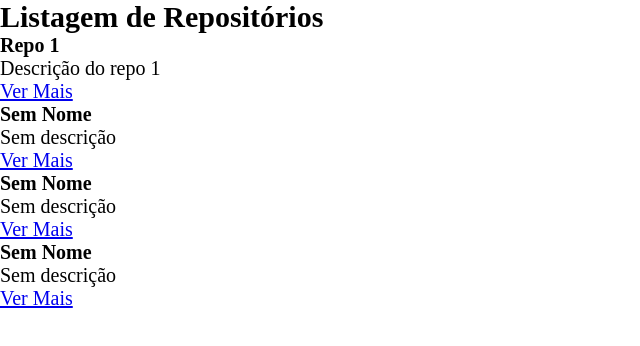
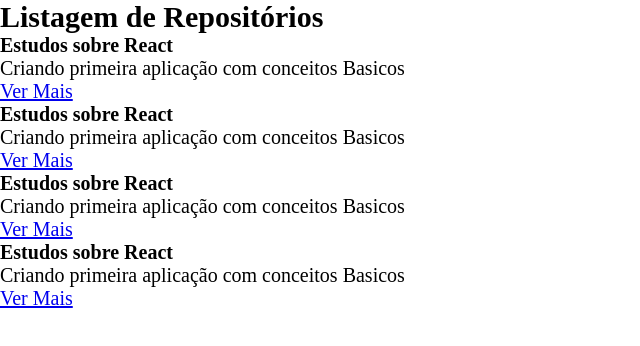
Before and after one commit to devhijazi/01-github-explorer, a React app: page / in a window 1280 px wide. Shown: the top 346 px of the page, without its empty margins (0-640 px from the left). Built offline with nearby package versions, Linux system fonts and the light colour scheme.

Commit message:
concept of multiple props in dad component to children component

```diff
--- a/src/components/RepositoryItem.jsx
+++ b/src/components/RepositoryItem.jsx
@@ -1,9 +1,9 @@
 export function RepositoryItem(props){
   return(
     <li>
-      <strong>{props.title ?? 'Sem Nome'}</strong>
-      <p>{props.description ?? 'Sem descrição'}</p>
-      <a href="#">Ver Mais</a>
+      <strong>{props.repositoryProps.name ?? 'Sem Nome'}</strong>
+      <p>{props.repositoryProps.description ?? 'Sem descrição'}</p>
+      <a href={props.repositoryProps.link}>Ver Mais</a>
     </li>
   )
 }
--- a/src/components/RepositoryList.jsx
+++ b/src/components/RepositoryList.jsx
@@ -1,14 +1,22 @@
 import { RepositoryItem } from "./RepositoryItem";
+
+
+const repositoryProps = {
+    name: "Estudos sobre React",
+    description:'Criando primeira aplicação com conceitos Basicos',
+    link:"www.reactools.hitechline.com.br"
+}
+
 
 export function RepositoryList () {
   return (
     <section className="repository-list">
       <h1>Listagem de Repositórios</h1>
       <ul>
-        <RepositoryItem title="Repo 1" description="Descrição do repo 1"/>
-        <RepositoryItem/>
-        <RepositoryItem/>
-        <RepositoryItem/>
+        <RepositoryItem repositoryProps={repositoryProps}/>
+        <RepositoryItem repositoryProps={repositoryProps}/>
+        <RepositoryItem repositoryProps={repositoryProps}/>
+        <RepositoryItem repositoryProps={repositoryProps}/>
       </ul>
     </section>
   )
```
